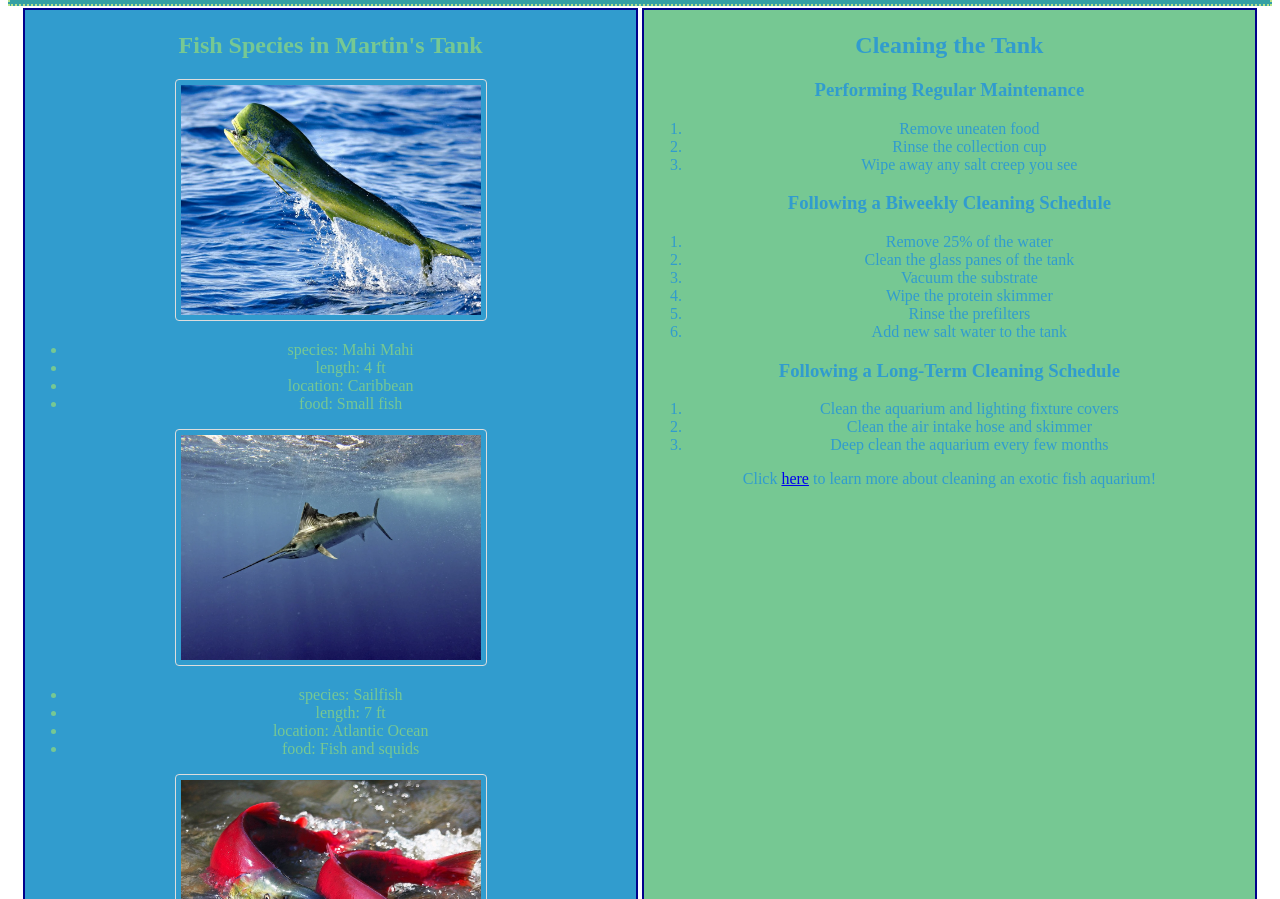
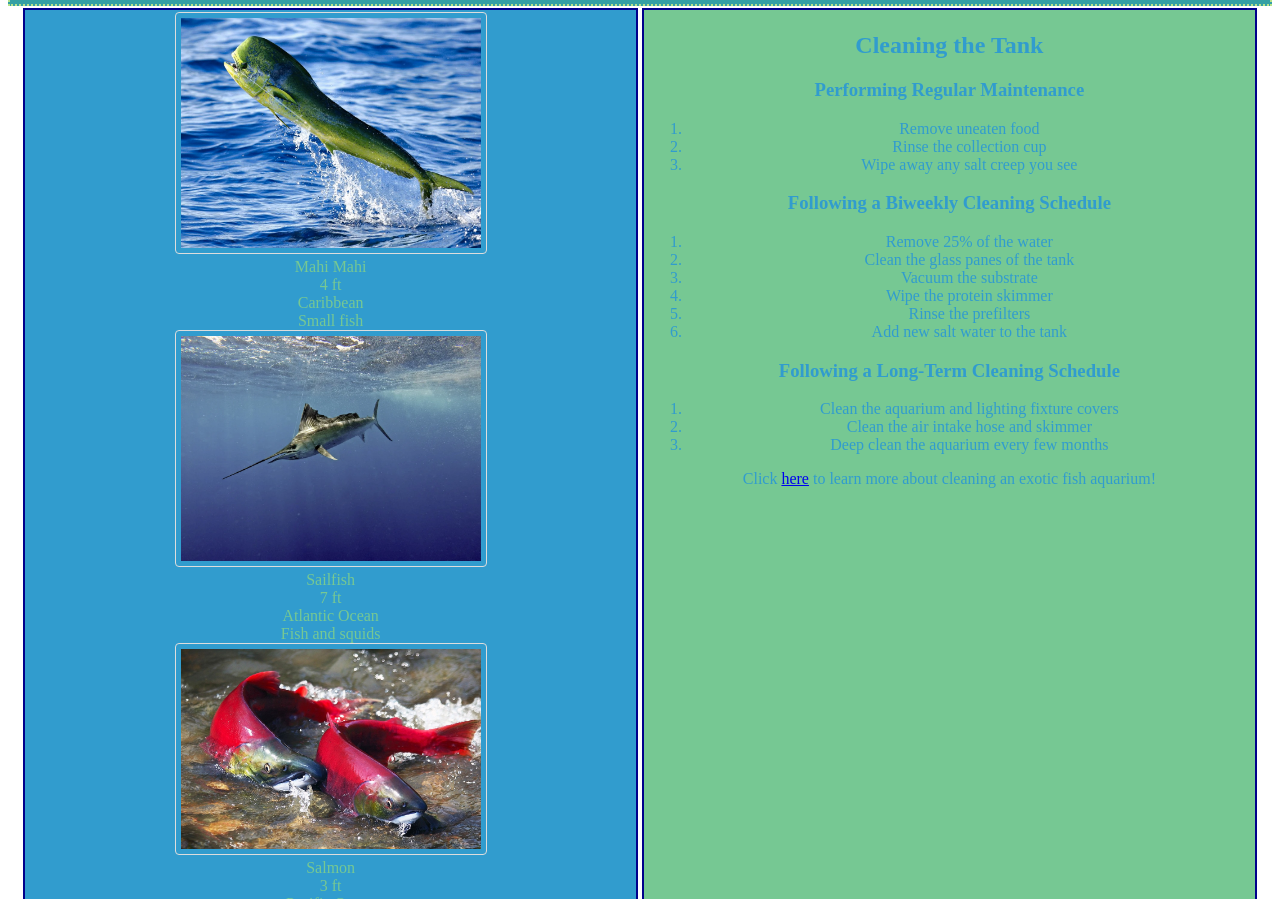
Before and after one commit to vanessaspear/nss-aquarium, a plain HTML site: page index.html in a window 1280 px wide. Shown: the part 53-952 px from the top of the page. Drawn offline with Linux system fonts and the light colour scheme.

Commit message:
Add FishList module to automatically render fish list in main module

```diff
--- a/index.html
+++ b/index.html
@@ -8,36 +8,9 @@
 <body>
     <h1 class="page-header">Martin's Aquarium</h1>
     <section class="fish">
-        <div class="fish-info">
-            <h2>Fish Species in Martin's Tank</h2>
-            <div>
-                <img class="fish-image" src="pictures/mahi-mahi.jpeg">
-                <ul>
-                    <li>species: Mahi Mahi</li>
-                    <li>length: 4 ft</li>
-                    <li>location: Caribbean</li>
-                    <li>food: Small fish</li>
-                </ul>
-            </div>
-            <div>
-                <img class="fish-image" src="pictures/sailfish.webp">
-                <ul>
-                    <li>species: Sailfish</li>
-                    <li>length: 7 ft</li>
-                    <li>location: Atlantic Ocean</li>
-                    <li>food: Fish and squids</li>
-                </ul>
-            </div>
-            <div>
-                <img class="fish-image" src="pictures/salmon.jpeg">
-                <ul>
-                    <li>species: Salmon</li>
-                    <li>length: 3 ft</li>
-                    <li>location: Pacific Ocean</li>
-                    <li>food: Small amphibians, fish, and crustaceans</li>
-                </ul>
-            </div>
-        </div>
+        <section class="fish-info">
+
+        </section>
         <div class="clean-tank">
             <h2>Cleaning the Tank</h2>
             <h3>Performing Regular Maintenance</h3>
--- /dev/null
+++ b/scripts/FishList.js
@@ -0,0 +1,26 @@
+// Import the function that returns a copy of the fish array
+import { getFish } from './database.js'
+
+export const FishList = () => {
+    // Invoke the function that you imported from the database module
+    const fishes = getFish()
+
+    // Start building a string filled with HTML syntax
+    let htmlString = `<article class="fishList">`
+
+    // Create HTML representations of each fish here
+    for (const fish of fishes) {
+
+        // Why is there a backtick used for this string?
+        htmlString += `<section class="fish-card">
+            <div><img  class="fish__image image--card" src="${fish.image}" /></div>
+            <div class="fish__name">${fish.name}</div>
+            <div class="fish__length">${fish.length}</div>
+            <div class="fish__location">${fish.location}</div>
+            <div class="fish__diet">${fish.food}</div>
+        </section>`
+    }
+    htmlString += `</article>`
+
+    return htmlString
+}
--- a/scripts/database.js
+++ b/scripts/database.js
@@ -10,22 +10,22 @@
 const database = {
     fish: [
         {
-            image: `<img src="mahi-mahi.jpeg"></img>`,
-            species: "Mahi Mahi",
+            image: "Pictures/mahi-mahi.jpeg",
+            name: "Mahi Mahi",
             length: "4 ft",
             location: "Caribbean",
             food: "Small fish"
         },
         {
-            image: '<img src="sailfish.webp"></img>',
-            species: "Sailfish",
+            image: "Pictures/sailfish.webp",
+            name: "Sailfish",
             length: "7 ft",
             location: "Atlantic Ocean",
             food: "Fish and squids"
         },
         {
-            image: '<img src="salmon.jpeg"></img>',
-            species: "Salmon",
+            image: "Pictures/salmon.jpeg",
+            name: "Salmon",
             length: "3 ft",
             location: "Pacific Ocean",
             food: "Small amphibians, fish, and crustaceans"
--- a/scripts/main.js
+++ b/scripts/main.js
@@ -6,3 +6,18 @@ const allFish = getFish()
 for (const fish of allFish) {
     console.log(fish)
 }
+
+// Import the FishList function from the correct module
+import { FishList } from './FishList.js'
+
+/*
+    What is the CSS selector for the element where you
+    want to display the fish?
+
+    Use . for elements with a "class" attribute
+    Use # for elements with an "id" attribute
+ */
+const parentHTMLElement = document.querySelector(".fish-info")
+
+
+parentHTMLElement.innerHTML = FishList()
--- a/styles/main.css
+++ b/styles/main.css
@@ -26,6 +26,10 @@
     width: 48%;
 }
 
+.fish-card {
+    flex-direction: column;
+}
+
 .fish-info__width100 {
     color: #76C893;
     background-color: #319cce;
@@ -36,7 +40,7 @@
     width: 98%;
 }
 
-.fish-image {
+.fish__image {
     border: 1px solid #ddd;
     border-radius: 4px;
     padding: 5px;
```
